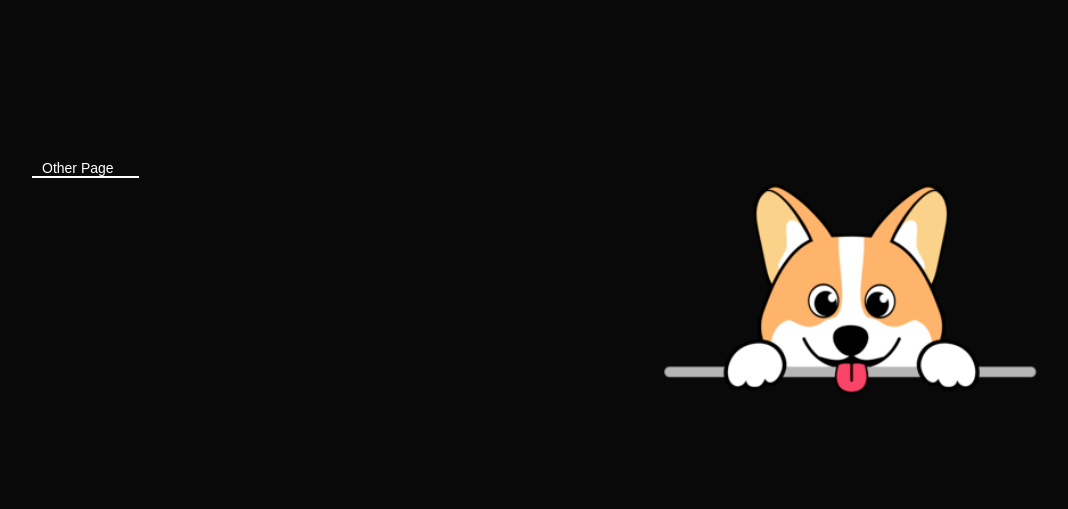
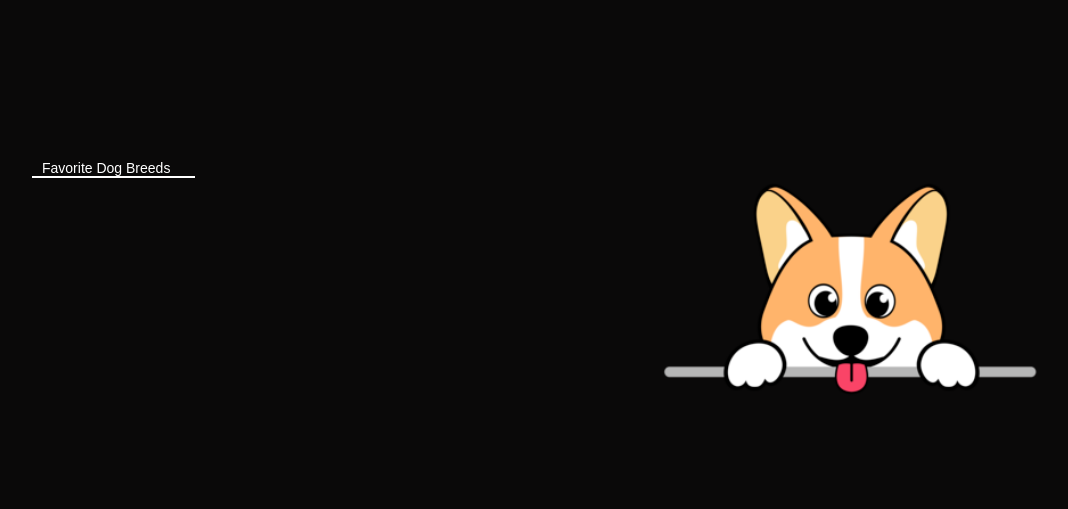
Before and after one commit to navdeep2727/W10App, a Flask app: page / in a window 1280 px wide. Shown: the top 509 px of the page, without its empty margins (96-1164 px from the left). Run offline with Flask 3, Linux system fonts and the light colour scheme.

Commit message:
Update homepage.html

```diff
--- a/templates/homepage.html
+++ b/templates/homepage.html
@@ -5,7 +5,7 @@
 </head>
 <body>
     <div class="menu-link">
-        <a href="/hello/Nav">Other Page</a>
+        <a href="/hello/Nav">Favorite Dog Breeds</a>
     </div>
 
 
```
